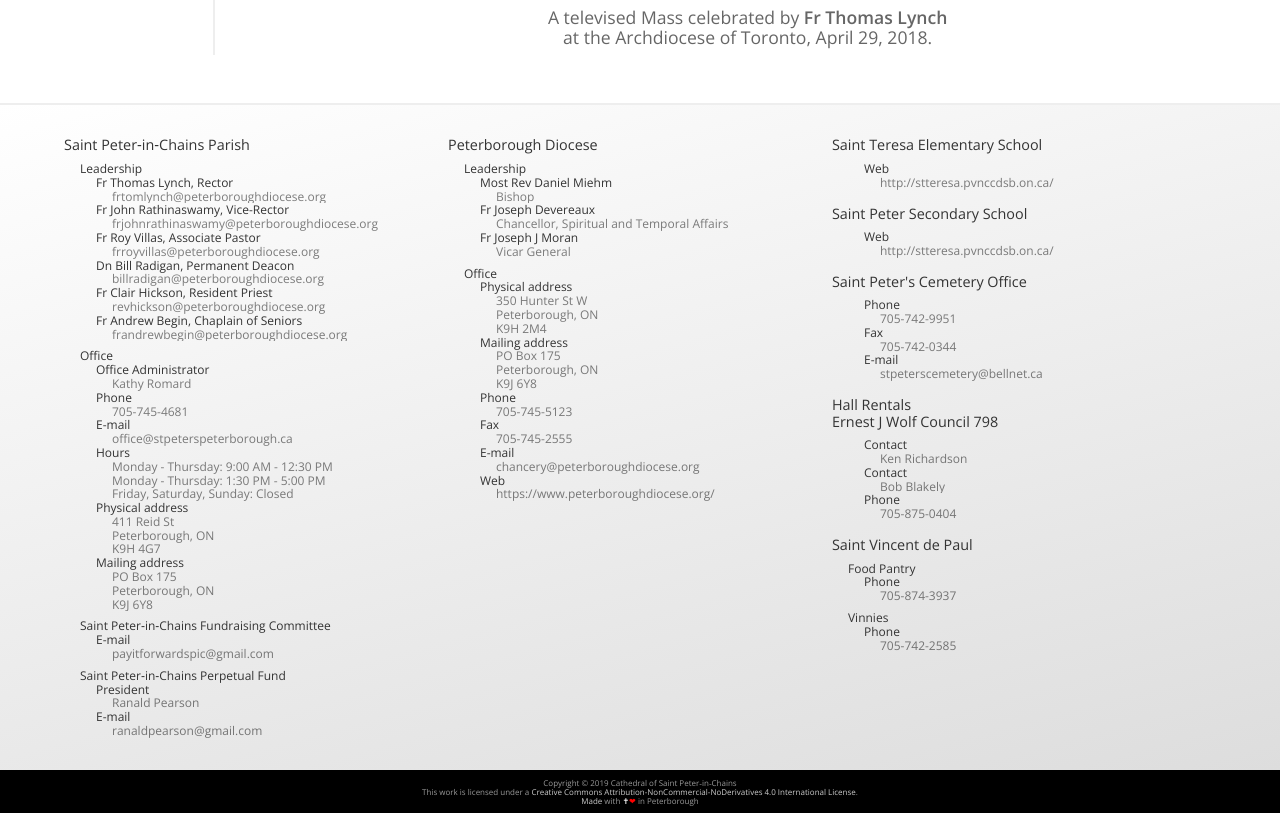
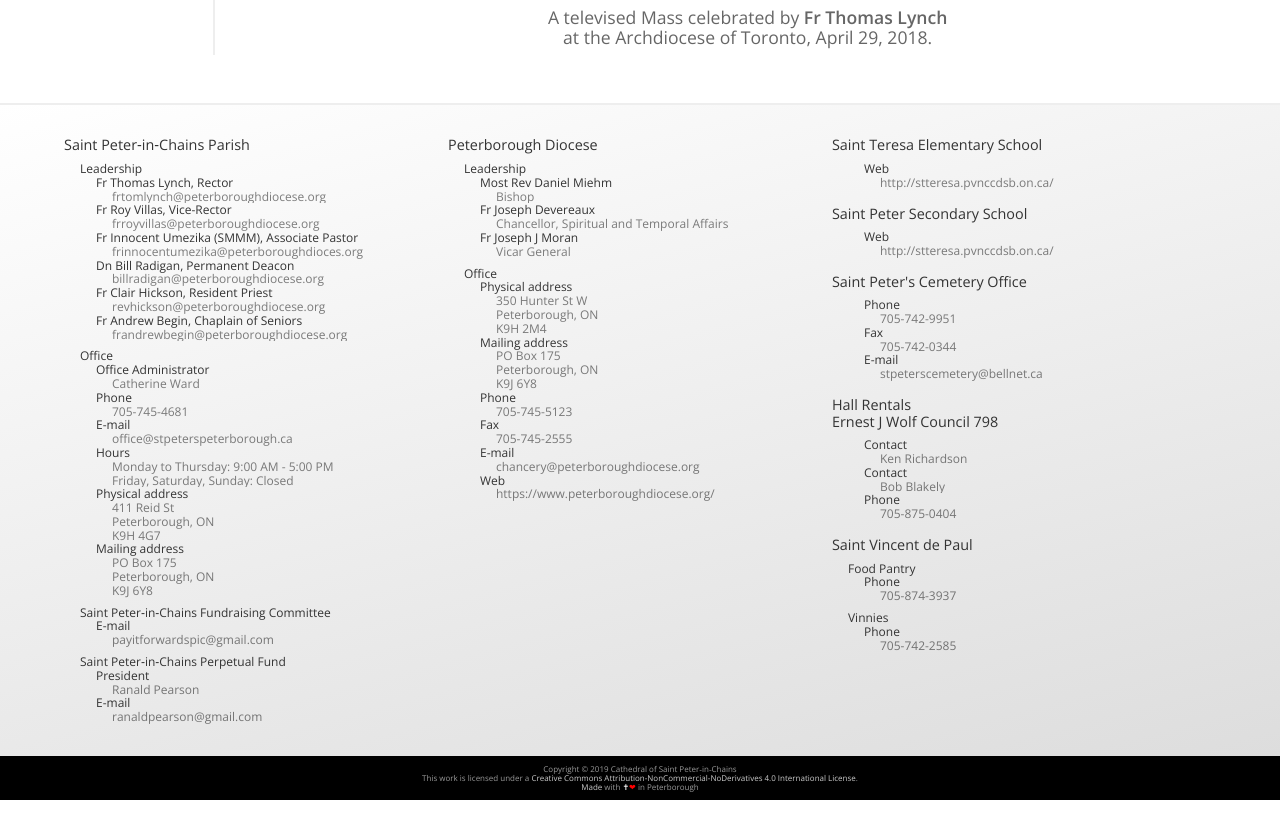
Before and after one commit to stpeterinchains/stpeterinchains.github.io, a Jekyll site: the page built from index.html, in a window 1280 px wide and 900 px high, scrolled down 3043 px, cut to the strip 87-900 px from the top of the window. Built offline with Jekyll 4.4.1, drawn with Linux system fonts in a browser that asks for light colours; nearby versions of some CDN libraries.

Commit message:
Minor updates to contact info

```diff
--- a/_data/contacts.yml
+++ b/_data/contacts.yml
@@ -7,10 +7,10 @@
         items:
           - item: Fr Thomas Lynch, Rector
             mail: frtomlynch@peterboroughdiocese.org
-          - item: Fr John Rathinaswamy, Vice-Rector
-            mail: frjohnrathinaswamy@peterboroughdiocese.org
-          - item: Fr Roy Villas, Associate Pastor
+          - item: Fr Roy Villas, Vice-Rector
             mail: frroyvillas@peterboroughdiocese.org
+          - item: Fr Innocent Umezika (SMMM), Associate Pastor
+            mail: frinnocentumezika@peterboroughdioces.org
           - item: Dn Bill Radigan, Permanent Deacon
             mail: billradigan@peterboroughdiocese.org
           - item: Fr Clair Hickson, Resident Priest
@@ -20,15 +20,14 @@
       - subsection: Office
         items:
           - item: Office Administrator
-            text: Kathy Romard
+            text: Catherine Ward
           - item: Phone
             text: 705-745-4681
           - item: E-mail
             mail: office@stpeterspeterborough.ca
           - item: Hours
             text: |
-              Monday&nbsp;-&nbsp;Thursday: 9:00&nbsp;AM&nbsp;-&nbsp;12:30&nbsp;PM<br>
-              Monday&nbsp;-&nbsp;Thursday: 1:30&nbsp;PM&nbsp;-&nbsp;5:00&nbsp;PM<br>
+              Monday&nbsp;to&nbsp;Thursday: 9:00&nbsp;AM&nbsp;-&nbsp;5:00&nbsp;PM<br>
               Friday,&nbsp;Saturday,&nbsp;Sunday: Closed
           - item: Physical address
             text: |
```
